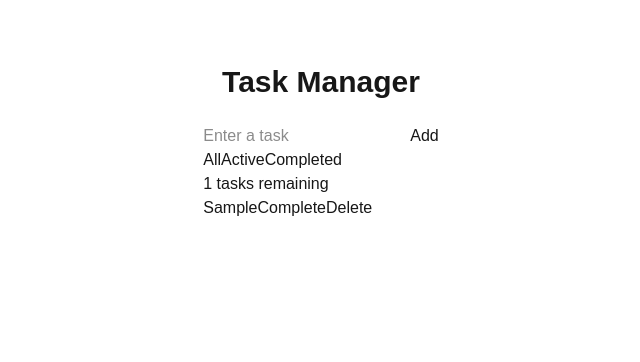
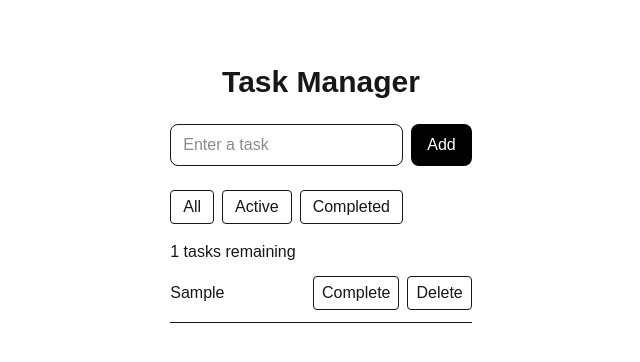
Before and after one commit to vyasan-6-6/mini-task-manager, a Next.js app in the folder task-manager/: page / in a window 1280 px wide. Both pictures are taken after typing "Sample" into the empty fields and a click on the button "Add". Shown: the top 362 px of the page, without its empty margins (319-959 px from the left). Built offline with nearby package versions, Linux system fonts and the light colour scheme.

Commit message:
style: added Tailwind CSS styling to components and filter buttons

```diff
--- a/task-manager/app/components/TaskForm.tsx
+++ b/task-manager/app/components/TaskForm.tsx
@@ -13,14 +13,16 @@ const handleSubmit = ()=>{
    setTitle('');
 }
 return (
-    <div>
+    <div className="flex gap-2 mb-6">
       <input
         value={title}
         onChange={(e) => setTitle(e.target.value)}
         placeholder="Enter a task"
+        className="flex-1 border   rounded-lg px-3 py-2"
       />
 
-      <button onClick={handleSubmit}>Add</button>
+      <button onClick={handleSubmit}     className="bg-black text-white px-4 py-2 rounded-lg"
+>Add</button>
     </div>
 )
 }
--- a/task-manager/app/components/TaskItem.tsx
+++ b/task-manager/app/components/TaskItem.tsx
@@ -1,29 +1,39 @@
-import type {Task} from '../types';
+import type { Task } from "../types";
 
 type TaskItemProps = {
-    task:Task;
-    onToggle:(id:number)=>void;
-    onDelete:(id:number)=>void;
-}
+  task: Task;
+  onToggle: (id: number) => void;
+  onDelete: (id: number) => void;
+};
 
-export default function TaskItem({task,onToggle,onDelete}:TaskItemProps){
-return (
-    <li>
+export default function TaskItem({
+  task,
+  onToggle,
+  onDelete,
+}: TaskItemProps) {
+  return (
+    <li className="flex items-center justify-between border-b py-3">
       <span
-        style={{
-          textDecoration: task.completed ? "line-through" : "none",
-        }}
+        className={task.completed ? "line-through text-gray-400" : ""}
       >
         {task.title}
       </span>
 
-      <button onClick={() => onToggle(task.id)}>
-        {task.completed ? "Undo" : "Complete"}
-      </button>
+      <div>
+        <button
+          className="border px-2 py-1 rounded ml-3"
+          onClick={() => onToggle(task.id)}
+        >
+          {task.completed ? "Undo" : "Complete"}
+        </button>
 
-      <button onClick={() => onDelete(task.id)}>
-        Delete
-      </button>
+        <button
+          className="border px-2 py-1 rounded ml-2"
+          onClick={() => onDelete(task.id)}
+        >
+          Delete
+        </button>
+      </div>
     </li>
-)
+  );
 }
--- a/task-manager/app/page.tsx
+++ b/task-manager/app/page.tsx
@@ -69,10 +69,27 @@ const filteredTasks = tasks.filter((task) => {
     Task Manager
   </h1>
        <TaskForm onAddTask={addTask}/>
-       <div>
-  <button onClick={() => setFilter("all")}>All</button>
-  <button onClick={() => setFilter("active")}>Active</button>
-  <button onClick={() => setFilter("completed")}>Completed</button>
+      <div className="flex gap-2 mb-4">
+  <button
+    className="border px-3 py-1 rounded"
+    onClick={() => setFilter("all")}
+  >
+    All
+  </button>
+
+  <button
+    className="border px-3 py-1 rounded"
+    onClick={() => setFilter("active")}
+  >
+    Active
+  </button>
+
+  <button
+    className="border px-3 py-1 rounded"
+    onClick={() => setFilter("completed")}
+  >
+    Completed
+  </button>
 </div>
 <p>{activeTaskCount} tasks remaining</p>
       <ul>
```
